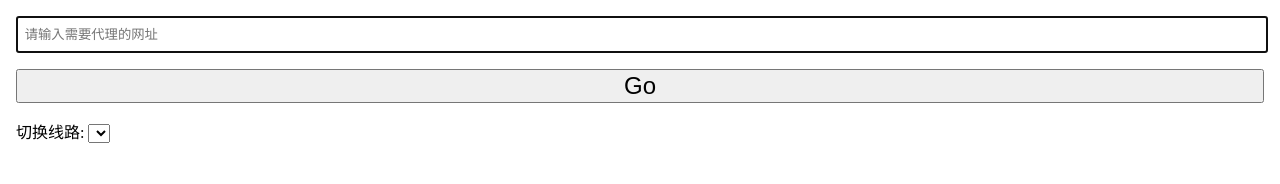
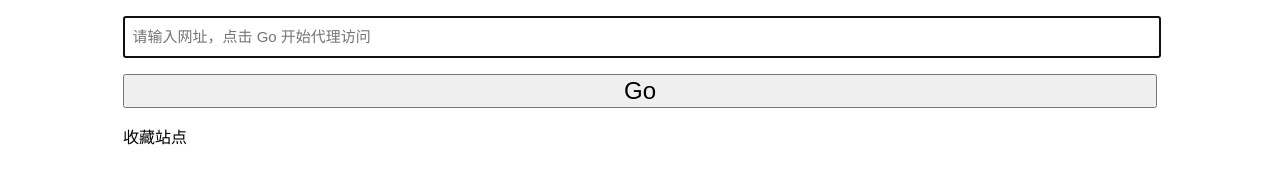
Before and after one commit to 0577215664/js-online-proxy, a plain HTML site: page assets/index_v3.html in a window 1280 px wide. Drawn offline with Linux system fonts and the light colour scheme.

Commit message:
Update index_v3.html

```diff
--- a/assets/index_v3.html
+++ b/assets/index_v3.html
@@ -8,6 +8,8 @@
   <style>
     body {
       padding: 0 0.5em;
+      max-width: 1034px;
+      margin: 0 auto;
     }
     .box {
       margin-top: 1em;
@@ -17,6 +19,7 @@
       height: 2em;
       text-indent: 0.5em;
       padding: 0.25em 0;
+      font-size: 15px;
     }
     #btnGo {
       width: 100%;
@@ -29,14 +32,17 @@
 </head>
 <body>
   <div class="box">
-    <input id="txtURL" type="text" placeholder="请输入需要代理的网址" autofocus>
+    <input id="txtURL" type="text" placeholder="请输入网址，点击 Go 开始代理访问" autofocus>
   </div>
   <div class="box">
     <button id="btnGo">Go</button>
   </div>
-  <div class="box">
+  <!-- <div class="box">
     <span>切换线路:</span>
     <select id="selNode"></select>
+  </div> -->
+  <div class="box">
+    <span>收藏站点</span>
   </div>
   <div class="box" id="list">
   </div>
```
